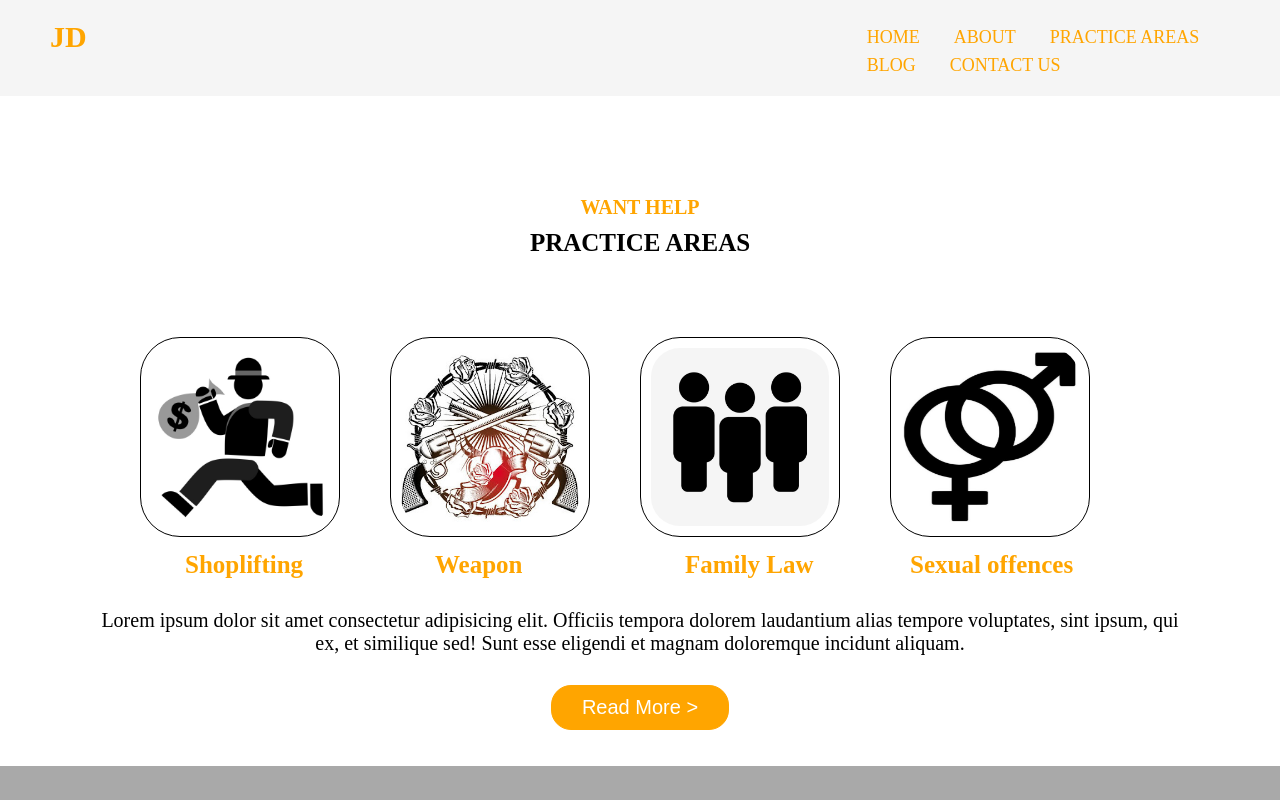
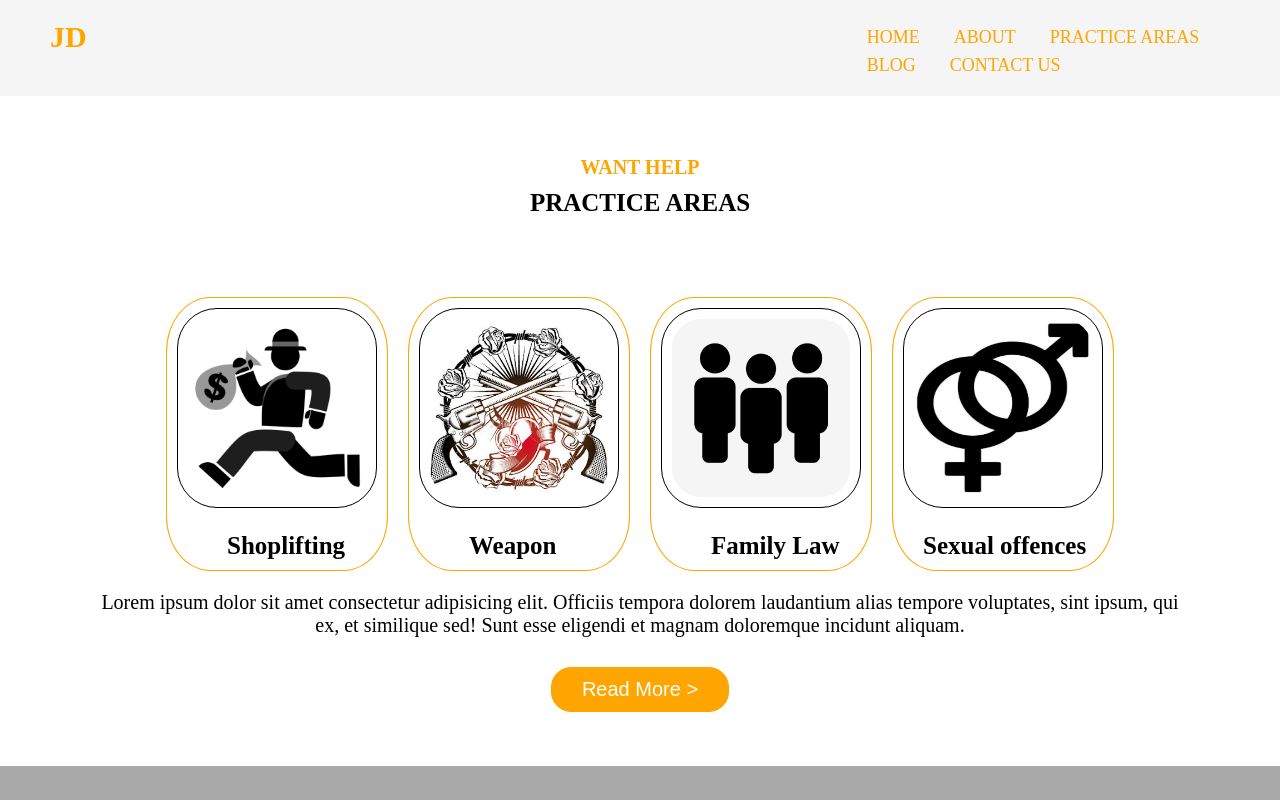
Before and after one commit to RinatDusumov/Front-end, a plain HTML site: page Сам.работа_2.0/Practice areas/index.html in a window 1280 px wide. Shown: the top 800 px of the page. Drawn offline with Linux system fonts and the light colour scheme.

Commit message:
Update style.css

```diff
--- a/Сам.работа_2.0/Practice areas/style.css
+++ b/Сам.работа_2.0/Practice areas/style.css
@@ -38,7 +38,7 @@ a{
     color: orange;
     font-size: 20px;
     text-align: center;
-    padding-top: 100px;
+    padding-top: 60px;
 }
 #block_3 h3{
     font-size: 25px;
@@ -53,21 +53,32 @@ a{
 #icons img{
     width: 200px;
     height: 200px;
-    margin-right: 50px;
+    margin: 10px;
     border: 1px solid black;
     border-radius: 20%;
     padding: 10px;
     background-color: white;
 }
+.color{
+    border: 1px solid orange;
+    border-radius: 20%;
+    margin: 0px 10px;
+}
+.color a{
+    color: black;
+}
+.color:hover {
+    background-color: orange;
+}
 #p{
     padding: 10px;
-    padding-left: 45px;
+    padding-left: 60px;
     font-size: 25px;
 }
 #off{
     padding: 10px;
     font-size: 25px;
-    padding-left: 20px;
+    padding-left: 30px;
 }
 #block_3 #lorem{
     margin: 20px 100px 10px;
```
